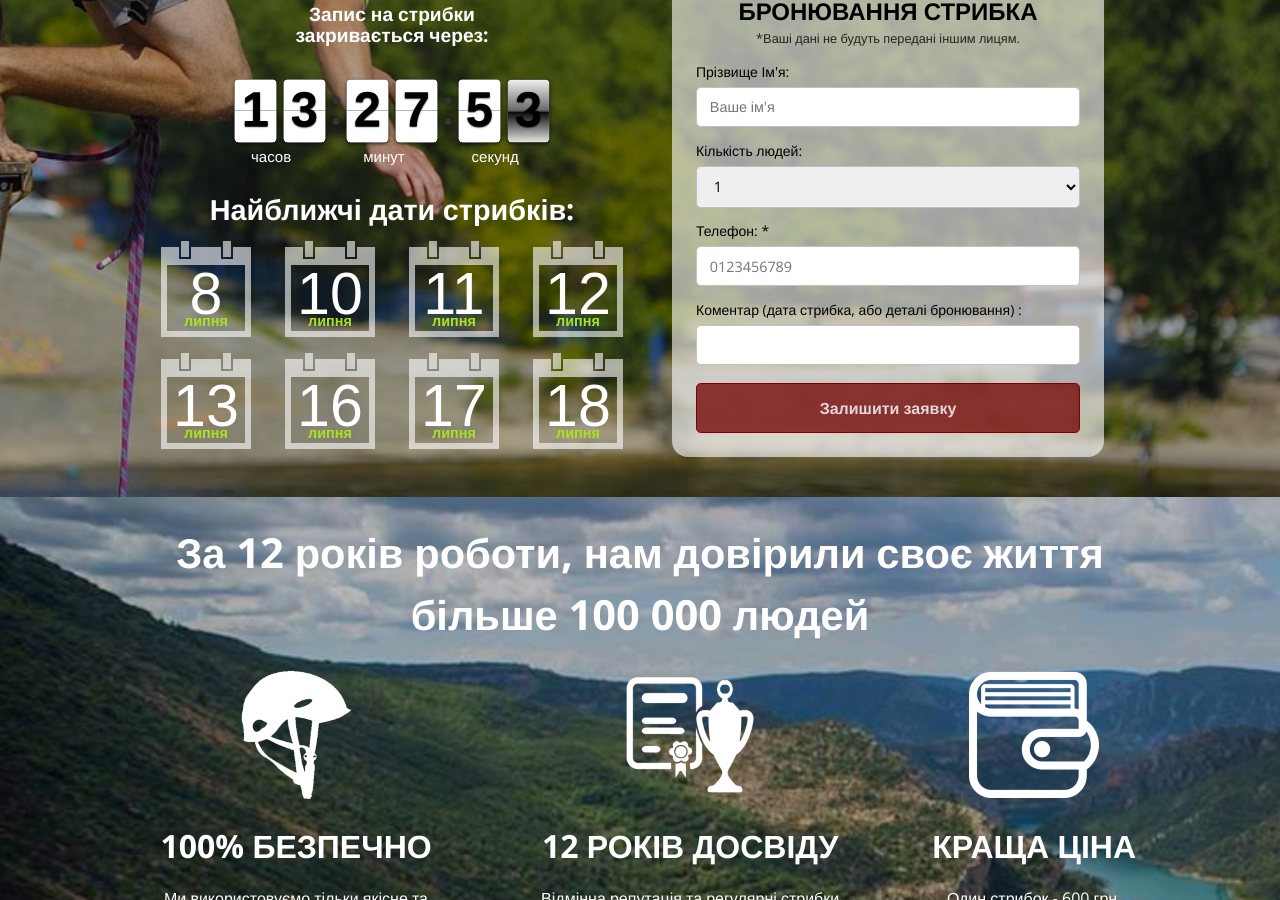
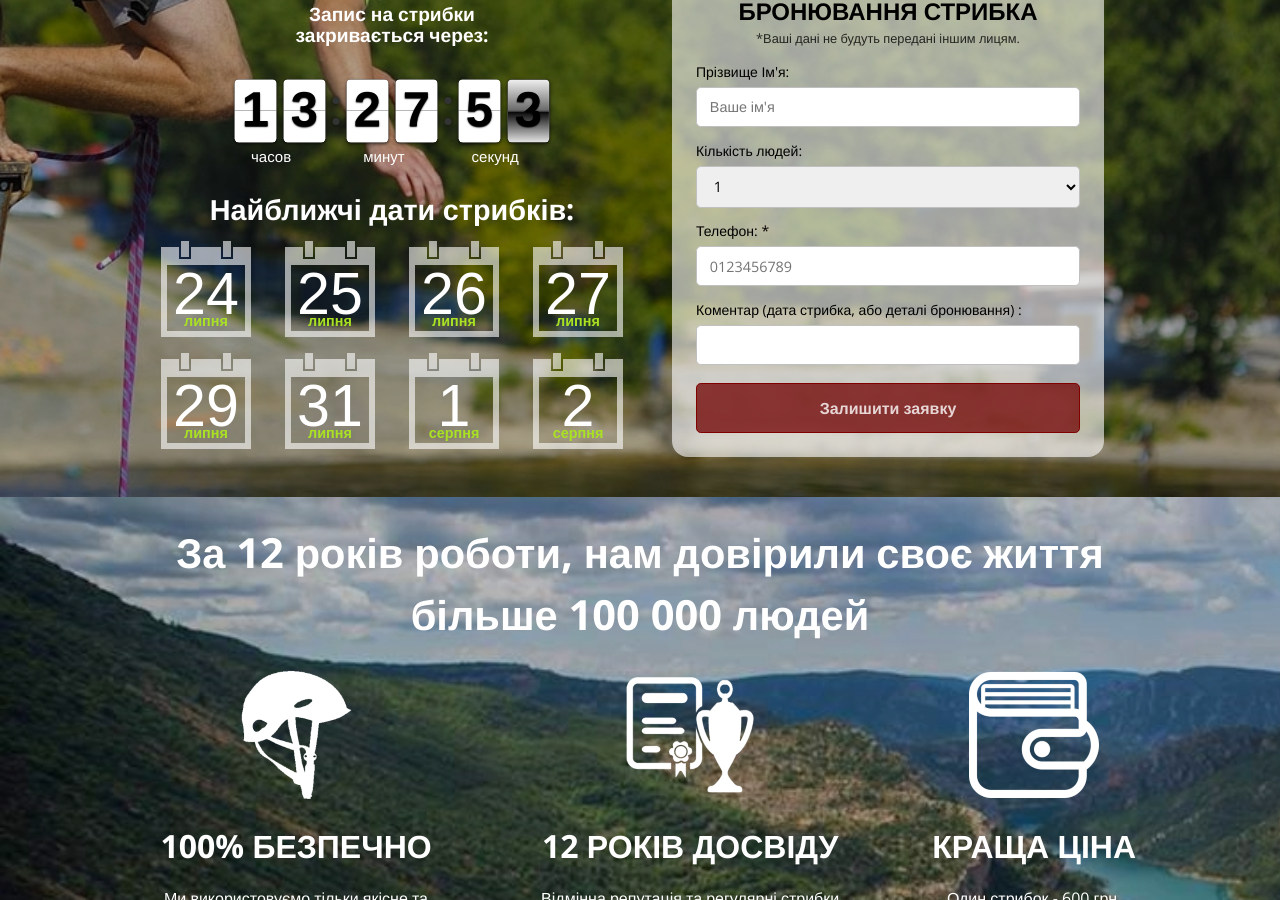
Before and after one commit to Andreyfilko/go-jump, a Jekyll site: the page built from index.md, in a window 1280 px wide and 900 px high, scrolled down 499 px. Built offline with Jekyll 4.4.1, drawn with Linux system fonts in a browser that asks for light colours; some web fonts are replaced; some of the changed text lies outside the part shown.

Commit message:
Update _config.yml

```diff
--- a/_config.yml
+++ b/_config.yml
@@ -35,11 +35,11 @@ google_analytics:
 theme: jekyll-theme-cayman
 
 dates:
-  - 2024-07-08
-  - 2024-07-10
-  - 2024-07-11
-  - 2024-07-12
-  - 2024-07-13
-  - 2024-07-16
-  - 2024-07-17
-  - 2024-07-18
+  - 2024-07-24
+  - 2024-07-25
+  - 2024-07-26
+  - 2024-07-27
+  - 2024-07-29
+  - 2024-07-31
+  - 2024-08-01
+  - 2024-08-02
```
